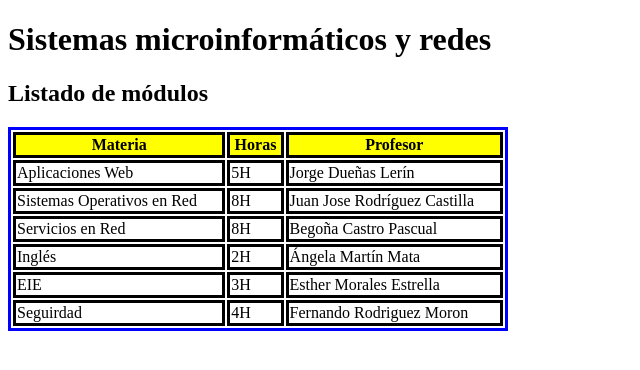
After one commit to Andrei-Achim/misproyectos, a PHP site: page /04/tabla1.html in a window 1280 px wide. The commit adds this page. Shown: the top 370 px of the page, without its empty margins (0-640 px from the left). Run offline with PHP 8.4, Linux system fonts and the light colour scheme.

Commit message:
Practica4

```diff
--- /dev/null
+++ b/AW/HTML/04/estilo.css
@@ -0,0 +1,14 @@
+table {
+  border: solid;
+  border-color: blue;
+  width: 500px;
+  height: 100px;
+}
+th {
+  border: solid;
+  background: yellow;
+}
+td {
+  border: solid;
+  background: white;
+}
--- /dev/null
+++ b/AW/HTML/04/tabla1.html
@@ -0,0 +1,53 @@
+<!DOCTYPE html>
+<html lang="en" dir="ltr">
+  <head>
+    <meta charset="utf-8">
+    <title>Tabla</title>
+    <link rel="stylesheet" href="estilo.css">
+  </head>
+  <body>
+    <h1>Sistemas microinformáticos y redes</h1>
+    <h2>Listado de módulos</h2>
+      <table border="1">
+            <thead>
+              <tr>
+                <th>Materia</th>
+                <th>Horas</th>
+                <th>Profesor</th>
+              </tr>
+            </thead>
+          <tbody>
+            <tr>
+              <td>Aplicaciones Web</td>
+              <td>5H</td>
+              <td>Jorge Dueñas Lerín</td>
+            </tr>
+            <tr>
+              <td>Sistemas Operativos en Red</td>
+              <td>8H</td>
+              <td>Juan Jose Rodríguez Castilla</td>
+            </tr>
+            <tr>
+              <td>Servicios en Red</td>
+              <td>8H</td>
+              <td>Begoña Castro Pascual</td>
+            </tr>
+            <tr>
+              <td>Inglés</td>
+              <td>2H</td>
+              <td>Ángela Martín Mata</td>
+            </tr>
+            <tr>
+              <td>EIE</td>
+              <td>3H</td>
+              <td>Esther Morales Estrella</td>
+            </tr>
+            <tr>
+              <td>Seguirdad</td>
+              <td>4H</td>
+              <td>Fernando Rodriguez Moron</td>
+            </tr>
+          </tbody>
+        </table>
+  </body>
+</html>
```
Also changed, not shown: AW/HTML/04/tabla2.html (added, +33 -0 lines), AW/HTML/Perfil.html (+9 -4 lines), AW/HTML/estilo1.css (+18 -0 lines), AW/HTML/facebook.png (added), AW/HTML/github.png (added), AW/HTML/instagram.png (added).
